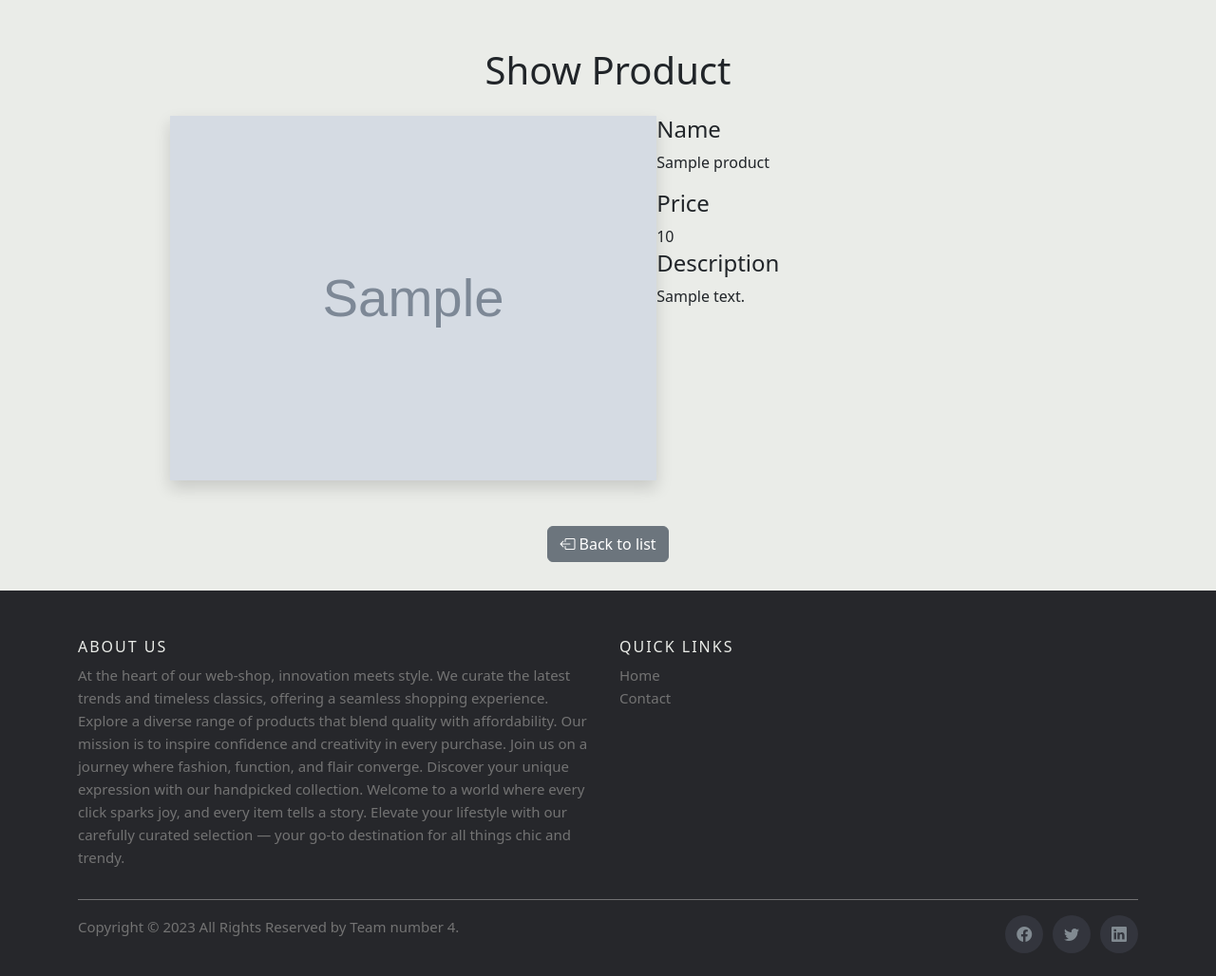
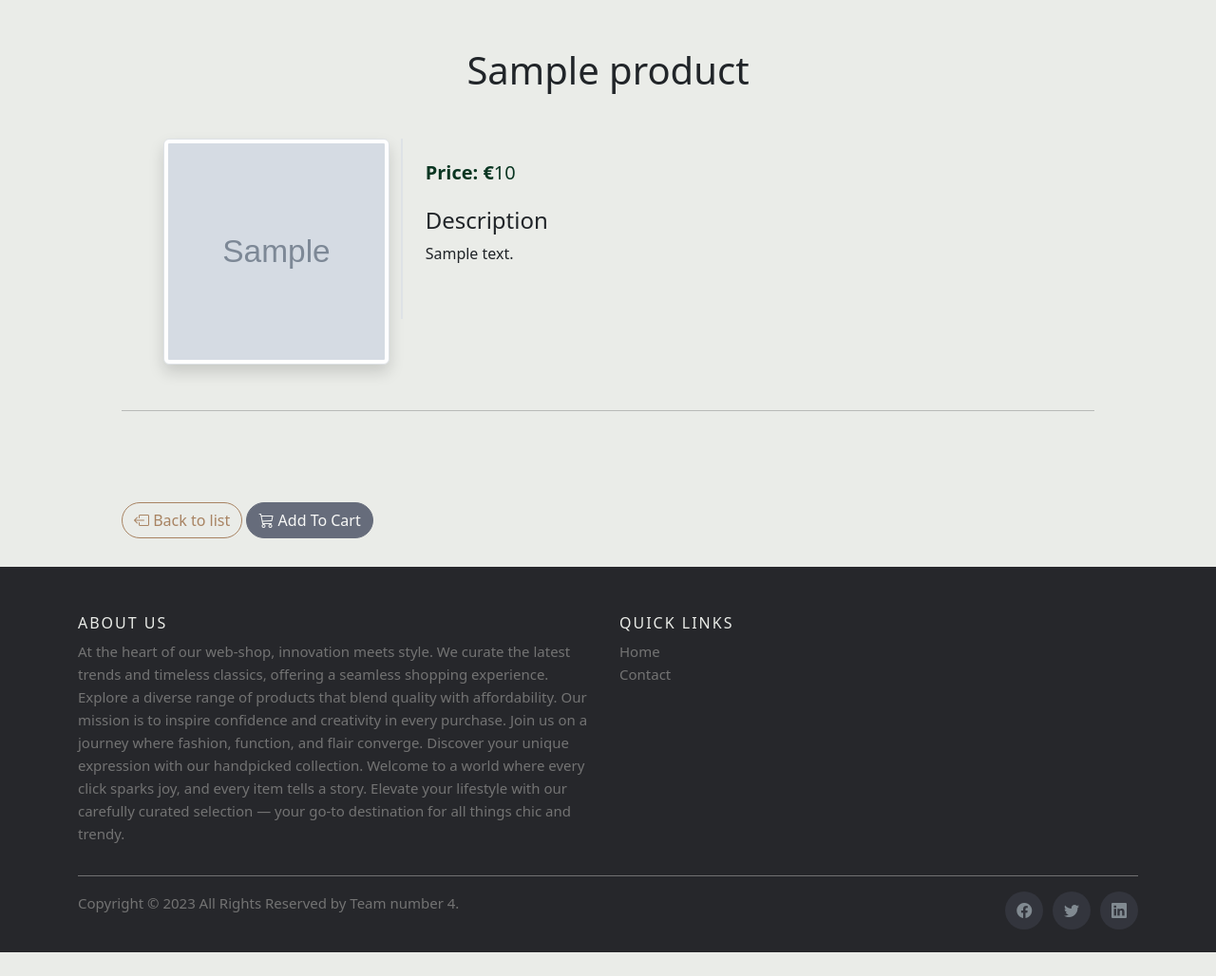
Before and after one commit to DmitriiMal/web-shop-project, a Symfony app: template templates/product/show.html.twig in a window 1280 px wide. Shown: the part 80-1108 px from the top of the page at 95% size. After the commit the page ends 1083 px from the top, so only its background shows below. Run offline with Twig, Linux system fonts and the light colour scheme; the template is opened without the code that fills it: most values are stand-ins (such as "Sample title", 1, 10 or a date in 2020); grey boxes marked "Sample" are stand-in pictures; some libraries are stand-ins or nearby versions.

Commit message:
editted show product

```diff
--- a/templates/product/show.html.twig
+++ b/templates/product/show.html.twig
@@ -2,25 +2,16 @@
 
 <div class="container-prim">
   <div>
-    <h1 class="text-center mb-4">Show Product</h1>
-    <section class="d-flex justify-content-around text-start ">
-      <div style="width:40%;">
     {% if (product.id) %}
-        <img class="shadow" style='width:512px;' src="{{ asset('pictures/'~ product.picture) }}"
-          alt="{{ product.name }}" />
-        {% else %}
-        <div class="rounded-circle shadow" style="width:256px;height:256px; border: 8px solid gold;"></div>
-        {% endif %}
+    <h1 class="text-center mb-5">{{ product.name }}</h1>
+    <section class="row justify-content-center">
+      <div class="col-md-4 col-lg-3">
+        <img class="rounded img-thumbnail asp-1 object-fit-cover shadow" src="{{ asset('pictures/'~ product.picture) }}" alt="{{ product.name }}" />
       </div>
-      <div style="width:40%;">
-        <h4>Name</h4>
-        <p class="fs-6 mt-2">{{ product.name }}</p>
-        <h4>Price</h4>
-        <span class="fs-6 roundedy">
-          {{ product.price }}
-        </span>
-        {% if product.quantity < 10 %} {#<h4>Quantity</h4>#}
-          <div class="text-danger ffs-6 py-1 my-3 roundedy"> Only {{ product.quantity }} left </div>
+      <div class="col-md-7 col-lg-8 border-start border-2 ps-4 pt-4 mb-5">
+        <p class="h5 text-success-emphasis mb-4"><strong>Price: &euro;</strong>{{ product.price }}</p>
+        {% if product.quantity < 10 %}
+        <div class="text-danger mb-4">Only {{ product.quantity }} left</div>
         {% endif %}
         <h4>Description</h4>
         <p class="fs-6 mt-2">
@@ -28,38 +19,26 @@
         </p>
       </div>
     </section>
+    {% else %}
+    <div class="rounded-circle shadow" style="width: 256px; height: 256px; border: 8px solid gold"></div>
+    {% endif %}
   </div>
-  {#
-  <hr /> #}
-  {# {{ form_widget(form }} #}
+
+  <hr class="my-5" />
+  {# {{ form_widget(form }}
 
   <div class="d-flex gap-3 justify-content-center mt-5">
     {# <button class="btn btn-success btn1"><i class="bi bi-floppy"></i> {{ button_label|default('Save') }}</button>
-    #}
-    {% if is_granted('ROLE_ADMIN') %}
+    #} {# {% if is_granted('ROLE_ADMIN') %} #} {# {% if is_granted('IS_AUTHENTICATED_FULLY') %} #} {# {% endif %} {% if is_granted('ROLE_ADMIN') %} #}
 
-    <a href="{{ path('app_product_index') }}" class="btn btn-secondary btn1"><i class="bi bi-box-arrow-left"></i> Back
-      to list</a>
+    <a href="{{ path('app_product_index') }}" class="btn btn-outline-warning rounded-pill mt-5"><i class="bi bi-box-arrow-left"></i> Back to list</a>
 
-    {% else %}
-
-    <a href="{{ path('app_user') }}" class="btn btn-secondary btn1"><i class="bi bi-box-arrow-left"></i> Back to list</a>
-
-    {% endif %}
-
-    {% if is_granted('IS_AUTHENTICATED_FULLY') %}
-
-    <a href="{{ path('app_cart', {'id': product.id}) }}" class="btn btn-secondary btn1"><i class="bi bi-cart3"></i> Add To Cart</a>
-
-    {% endif %}
+    <a href="{{ path('app_cart', { id: product.id }) }}" class="btn btn-primary rounded-pill mt-5 {{ not is_granted('IS_AUTHENTICATED_FULLY') ? "disabled" : ""}}"><i class="bi bi-cart3"></i> Add To Cart</a>
 
     {% if is_granted('ROLE_ADMIN') %}
-
-    <a href="{{ path('app_product_edit', { 'id': product.id }) }}" class="btn button-main btn1"><i
-        class="fa fa-pencil fa-fw" aria-hidden="true"></i> Edit</a>
-    {{ include('product/_delete_form.html.twig') }}
-
+    <a href="{{ path('app_product_edit', { id: product.id }) }}" class="btn btn-outline-primary rounded-pill mt-5 px-4"><i class="fa fa-pencil fa-fw" aria-hidden="true"></i> Edit</a>
     {% endif %}
+    {# {{ include('product/_delete_form.html.twig') }} #}
   </div>
 </div>
 {% endblock %}
```
Also changed, not shown: templates/user/show.html.twig (+2 -19 lines), templates/user_access/index.html.twig (+3 -5 lines). Lines whose indentation alone changed are shown as unchanged.
